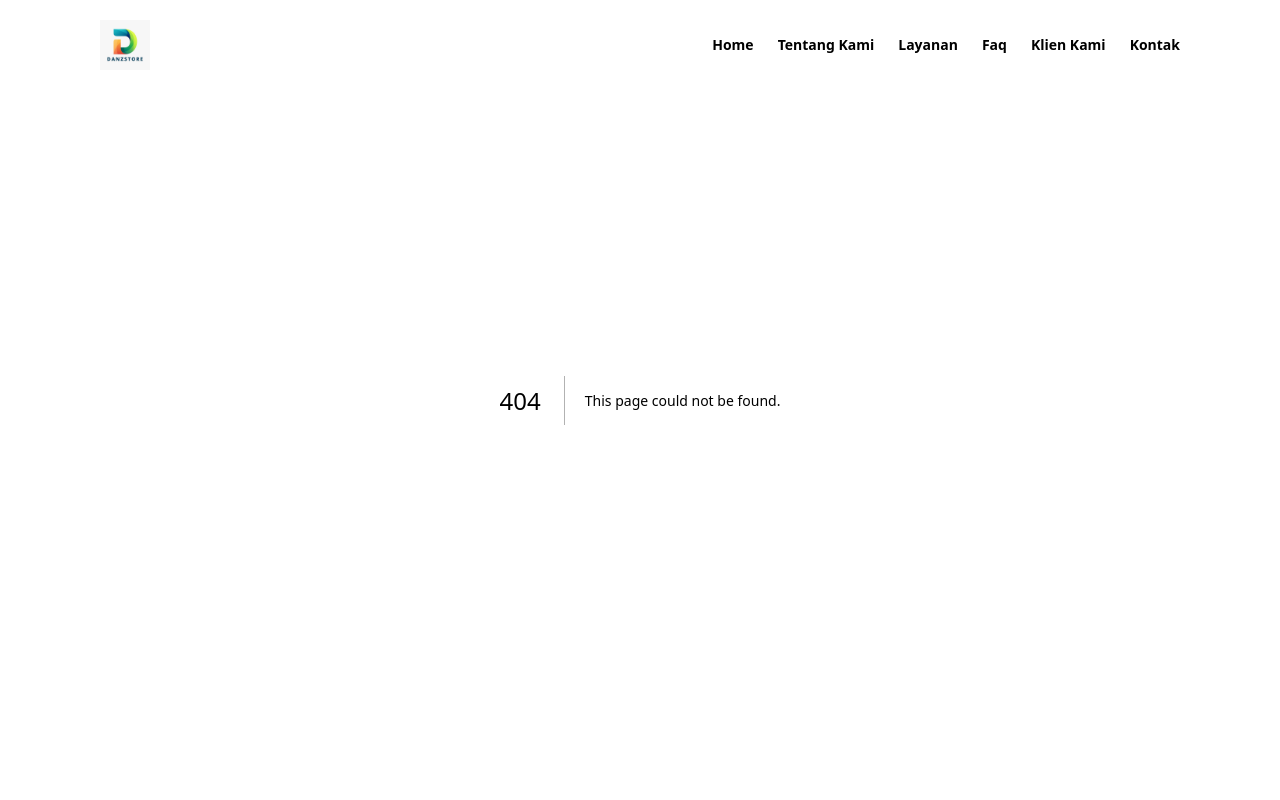
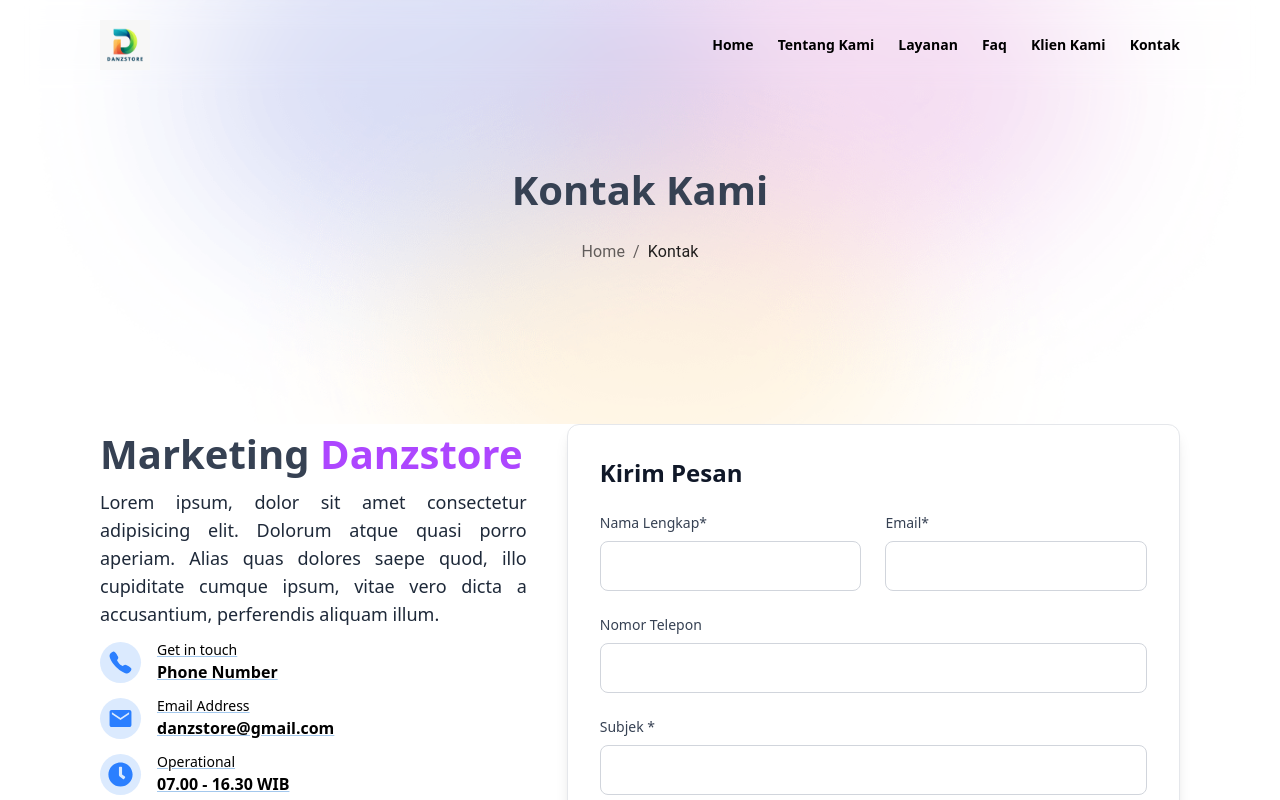
Before and after one commit to wshena/danzstore-company-profile, a Next.js app: page /contact in a window 1280 px wide. Before the commit this address had no page. Shown: the top 800 px of the page. Built offline with nearby package versions, Linux system fonts and the light colour scheme.

Commit message:
feat:finish contact page, add contact form component

```diff
--- a/src/app/client/page.tsx
+++ b/src/app/client/page.tsx
@@ -2,11 +2,6 @@ import ContentContainer from '@/components/container/ContentContainer'
 import TitleSection from '@/components/sections/TitleSection'
 import { Breadcrumbs, Link, Typography } from '@mui/material'
 import React from 'react'
-import Accordion from '@mui/material/Accordion';
-import AccordionDetails from '@mui/material/AccordionDetails';
-import AccordionSummary from '@mui/material/AccordionSummary';
-import { QUESTIONS } from '@/const';
-import { ArrowDropDownCircleOutlined } from '@mui/icons-material';
 
 const page = () => {
   return (
--- /dev/null
+++ b/src/app/contact/Layout.tsx
@@ -0,0 +1,21 @@
+import { Metadata } from 'next';
+import React from 'react'
+
+interface Props {
+  children: React.ReactNode
+}
+
+export const metadata: Metadata = {
+  title: "Kontak Kami - Danzstore Official Website",
+  description: "Generated by create next app",
+};
+
+const Layout = ({children}:Props) => {
+  return (
+    <div className="">
+      {children}
+    </div>
+  )
+}
+
+export default Layout
--- /dev/null
+++ b/src/app/contact/page.tsx
@@ -0,0 +1,79 @@
+'use client'
+import ContentContainer from '@/components/container/ContentContainer'
+import ContactForm from '@/components/forms/ContactForm'
+import TitleSection from '@/components/sections/TitleSection'
+import { CallIcon, ClockIcon, MailIcon } from '@/icons'
+import { Breadcrumbs, Link, Typography } from '@mui/material'
+import React from 'react'
+
+const page = () => {
+  return (
+    <main className="">
+      {/* title */}
+      <TitleSection title='Kontak Kami' breadcrumb={
+        <Breadcrumbs aria-label="breadcrumb">
+          <Link underline="hover" color="inherit" href="/">
+            Home
+          </Link>
+          <Typography sx={{ color: 'text.primary' }}>Kontak</Typography>
+        </Breadcrumbs>
+      } />
+
+      {/* kontak form */}
+      <section id="contact" className="pb-10 md:pb-15 lg:pb-25">
+        <ContentContainer>
+          <div className="flex flex-col md:flex-row items-start justify-between gap-10">
+            {/* typewriting */}
+            <div className="w-full md:w-[40%] space-y-3">
+              <div className="space-y-1">
+                <h1 className="capitalize font-semibold text-gray-700 text-[1.5rem] md:text-[2rem] lg:text-[2.5rem]">marketing <span className="text-purple-500">danzstore</span></h1>
+                <p className="text-sm lg:text-md xl:text-lg text-justify text-gray-800">Lorem ipsum, dolor sit amet consectetur adipisicing elit. Dolorum atque quasi porro aperiam. Alias quas dolores saepe quod, illo cupiditate cumque ipsum, vitae vero dicta a accusantium, perferendis aliquam illum.</p>
+              </div>
+
+              <ul className="space-y-3">
+                <li>
+                  <Link href={'#'} className="flex items-center gap-4">
+                    <div className="p-2 rounded-full bg-blue-100">
+                      <CallIcon size={25} className='text-blue-500' />
+                    </div>
+                    <div className="text-black flex flex-col -gap-1">
+                      <span className="text-sm">Get in touch</span>
+                      <span className='font-semibold text-md'>Phone Number</span>
+                    </div>
+                  </Link>
+                </li>
+                <li>
+                  <Link href={'#'} className="flex items-center gap-4">
+                    <div className="p-2 rounded-full bg-blue-100">
+                      <MailIcon size={25} className='text-blue-500' />
+                    </div>
+                    <div className="text-black flex flex-col -gap-1">
+                      <span className="text-sm">Email Address</span>
+                      <span className='font-semibold text-md'>danzstore@gmail.com</span>
+                    </div>
+                  </Link>
+                </li>
+                <li>
+                  <Link href={'#'} className="flex items-center gap-4">
+                    <div className="p-2 rounded-full bg-blue-100">
+                      <ClockIcon size={25} className='text-blue-500' />
+                    </div>
+                    <div className="text-black flex flex-col -gap-1">
+                      <span className="text-sm">Operational</span>
+                      <span className='font-semibold text-md'>07.00 - 16.30 WIB</span>
+                    </div>
+                  </Link>
+                </li>
+              </ul>
+            </div>
+
+            {/* form */}
+            <ContactForm />
+          </div>
+        </ContentContainer>
+      </section>
+    </main>
+  )
+}
+
+export default page
--- /dev/null
+++ b/src/components/forms/ContactForm.tsx
@@ -0,0 +1,47 @@
+import React from 'react'
+
+const ContactForm = () => {
+  return (
+    <div className="bg-white border border-gray-200 rounded-xl shadow-lg p-8">
+      <h2 className="text-2xl font-bold text-gray-900 mb-6">Kirim Pesan</h2>
+
+      {/* form */}
+      <form action="#" method="POST" className="space-y-6">
+        <input type="hidden" name="_token" value="YYI4gLOUH45YiMWMPPuBT8jAiuGiUG4T3zM9peqw" autoComplete="off" />
+        <div className="grid grid-cols-1 md:grid-cols-2 gap-6">
+          <div>
+            <label htmlFor="name" className="block text-sm font-medium text-gray-700 mb-2">Nama Lengkap*</label>
+            <input type="text" id="name" name="name" defaultValue="" required className="w-full px-4 py-3 border border-gray-300 rounded-lg focus:ring-2 focus:ring-blue-500 focus:border-blue-500" />
+          </div>
+
+          <div>
+            <label htmlFor="email" className="block text-sm font-medium text-gray-700 mb-2">Email*</label>
+            <input type="email" id="email" name="email" defaultValue="" required className="w-full px-4 py-3 border border-gray-300 rounded-lg focus:ring-2 focus:ring-blue-500 focus:border-blue-500" />
+          </div>
+        </div>
+
+        <div>
+          <label htmlFor="phone" className="block text-sm font-medium text-gray-700 mb-2">Nomor Telepon</label>
+          <input type="tel" id="phone" name="phone" defaultValue="" className="w-full px-4 py-3 border border-gray-300 rounded-lg focus:ring-2 focus:ring-blue-500 focus:border-blue-500" />
+        </div>
+
+        <div>
+          <label htmlFor="subject" className="block text-sm font-medium text-gray-700 mb-2">Subjek *</label>
+          <input type="text" id="subject" name="subject" defaultValue="" required className="w-full px-4 py-3 border border-gray-300 rounded-lg focus:ring-2 focus:ring-blue-500 focus:border-blue-500" />
+        </div>
+
+        <div>
+          <label htmlFor="message" className="block text-sm font-medium text-gray-700 mb-2">Pesan *</label>
+          <textarea id="message" name="message" rows={6} required className="w-full px-4 py-3 border border-gray-300 rounded-lg focus:ring-2 focus:ring-blue-500 focus:border-blue-500"></textarea>
+        </div>
+
+        <button type="submit" className="w-full bg-blue-600 hover:bg-blue-700 text-white px-8 py-4 rounded-lg font-semibold transition-colors">
+          <i className="fas fa-paper-plane mr-2"></i>
+          Kirim Pesan
+        </button>
+      </form>
+    </div>
+  )
+}
+
+export default ContactForm
--- a/src/icons/index.tsx
+++ b/src/icons/index.tsx
@@ -1,10 +1,16 @@
 import { IoMdMenu, IoMdCloseCircleOutline, IoMdMail } from "react-icons/io";
 import { IoCall } from "react-icons/io5";
-import { FaWhatsapp, FaCheck, FaFeatherAlt, FaRegBookmark, FaAngleRight, FaRegCircle } from "react-icons/fa";
+import { FaWhatsapp, FaClock, FaCheck, FaFeatherAlt, FaRegBookmark, FaAngleRight, FaRegCircle } from "react-icons/fa";
 import { FaToggleOff, FaToggleOn, FaInstagram, FaMagnifyingGlass } from "react-icons/fa6";
 import { RiComputerLine } from "react-icons/ri";
 import { BsFillMegaphoneFill } from "react-icons/bs";
 import { MdOutlinePhoneIphone } from "react-icons/md";
+
+export const ClockIcon = ({size, className}:iconProps) => {
+  return (
+    <FaClock size={size} color="" className={className} />
+  )
+}
 
 export const BookMarkIcon = ({size, className}:iconProps) => {
   return (
```
